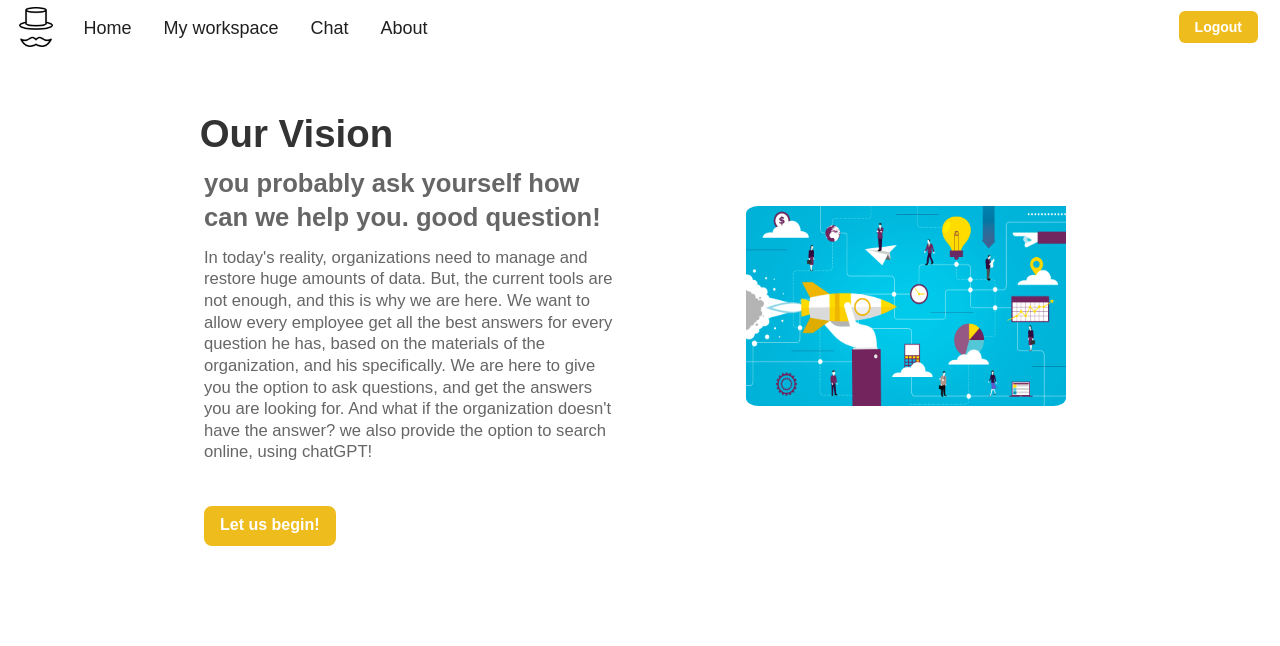
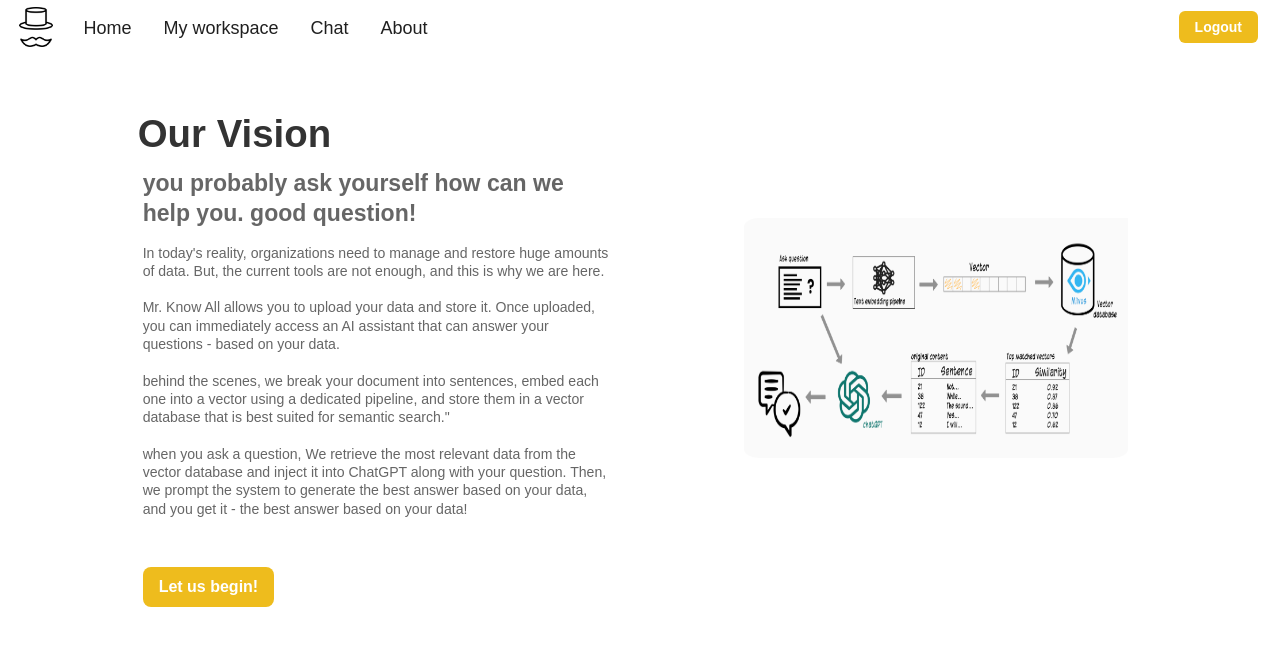
Before and after one commit to OmriLevyTau/MrKnowAll, a React (Create React App) app in the folder webui/: page /about in a window 1280 px wide. Shown: the top 646 px of the page. Built offline with nearby package versions, Linux system fonts and the light colour scheme; no server answers; sample sign-in values are in the browser's storage.

Commit message:
design improvements

```diff
--- a/webui/src/App.css
+++ b/webui/src/App.css
@@ -139,6 +139,7 @@ Home
 .image-menu img{
   width:100%;
 }
+
 
 .side-menu:hover{
   background-color:"#EEBC1D" !important
@@ -341,8 +342,8 @@ About Page
 
 .mainImg {
   color: #e1b2ba;
-  width: 25vw;
-  height: 25vh;
+  width: 30vw;
+  height: 30vh;
   border-top-left-radius: 4%;
   border-top-right-radius: 1  4%;
   border-bottom-right-radius: 4%;
@@ -375,13 +376,13 @@ About Page
   margin-right: 0px;
   margin-bottom: 0px;
   margin-left: 5%;
-  width: 35%;
+  width: 40%;
   margin: 0 0 0 0;
 }
 
 .text-blk.subHeadingText {
   color: rgb(102, 102, 102);
-  font-size: max(2vh,2vw);
+  font-size: max(1.8vh,1.8vw);
   line-height: 130%;
   font-weight: 700;
   padding-top: 0px;
@@ -395,7 +396,7 @@ About Page
 }
 
 .text-blk.description {
-  font-size: max(1.3vh,1.3vw);
+  font-size: max(1.1vh,1.1vw);
   line-height: 130%;
   color: rgb(102, 102, 102);
   margin-top: 0px;
--- a/webui/src/components/pages/About/About.jsx
+++ b/webui/src/components/pages/About/About.jsx
@@ -1,5 +1,5 @@
 import TopMenu from "../../common/Menu/TopMenu";
-import imageAbout from "../../../images/about.jpg"
+import imageAbout from "../../../images/workflow-ask.png"
 import { Button } from "antd";
 import { useNavigate } from "react-router-dom";
 
@@ -27,9 +27,15 @@ function About(){
                     </p>
                     <p class="text-blk description">
                         In today's reality, organizations need to manage and restore huge amounts of data. But, the current tools are not enough, and this is why we are here.
-                        We want to allow every employee get all the best answers for every question he has, based on the materials of the organization, and his specifically.
-                        We are here to give you the option to ask questions, and get the answers you are looking for.
-                        And what if the organization doesn't have the answer?  we also provide the option to search online, using chatGPT!
+                        <br/><br/>
+                        Mr. Know All allows you to upload your data and store it.
+                        Once uploaded, you can immediately access an AI assistant that can answer your questions - based on your data.
+                        <br/><br/>
+                        behind the scenes, we break your document into sentences, embed each one into a vector using a dedicated pipeline,
+                        and store them in a vector database that is best suited for semantic search."
+                        <br/><br/>
+                        when you ask a question, We retrieve the most relevant data from the vector database and inject it into ChatGPT along with your question.
+                        Then, we prompt the system to generate the best answer based on your data, and you get it - the best answer based on your data!
                     </p>
                     <Button type="primary" key="submit" size="large" style={{marginBottom:"4%" ,marginLeft:"2%"}} onClick={onClick}>Let us begin!</Button>
                     </div>
--- a/webui/src/components/pages/Chat/ChatInput.jsx
+++ b/webui/src/components/pages/Chat/ChatInput.jsx
@@ -81,13 +81,15 @@ function ChatInput(props) {
           /* onPressEnter={sendMsg} */
           onChange={(e) => setMsg(e.target.value)}
           value={msg}
+          placeholder="Ask me anything, and get answers based on your data!"
           style={{
             boxSizing: "border-box",
             fontFamily: "Nunito, sans-serif",
             boxShadow: "1px 1px 1px 1px #F9F7F7",
             position: "absolute",
             fontSize: "100%",
-            fontWeight: "50%"
+            fontWeight: "50%",
+
           }}
         />
         <Button
--- a/webui/src/components/pages/Home/AppHome.jsx
+++ b/webui/src/components/pages/Home/AppHome.jsx
@@ -1,6 +1,6 @@
 import { Button, Collapse } from "antd";
 import HomeCard from "../../common/Card/HomeCard";
-import mustach from "../../../images/mustach3.png"
+import mustach from "../../../images/mustach-home.png"
 import { CloudUploadOutlined, QuestionAnswerOutlined, QuestionMarkSharp } from "@mui/icons-material";
 
 import { useNavigate } from "react-router-dom";
@@ -26,7 +26,7 @@ function Landing(){
         <div className="generic-page-holder" >
             <TopMenu/>
             <div style={{ justifyContent:"space-evenly", width:"100%", display:"flex", flexDirection:"column", alignItems:"center", }} >
-                <div style={{ display:"flex", flexDirection:"row", background:"black", height:"60%" }}>
+                <div style={{ display:"flex", flexDirection:"row", background:"black", height:"50%" }}>
                     <div style={{background:"black", marginRight:"2%"}}>
                         <img src={ mustach} alt="mustach" width="130%" />
                     </div>
--- a/webui/src/components/pages/MyWorkspace/MyWorkspace.jsx
+++ b/webui/src/components/pages/MyWorkspace/MyWorkspace.jsx
@@ -2,6 +2,7 @@ import { useContext } from "react";
 import SideMenu from "../../common/Menu/SideMenu";
 import FileTable from "../../common/Table/Table";
 import { UserContext } from "../AppContent/AppContext";
+import ChatInput from "../Chat/ChatInput";
 
 function MyWorkspace() {
 
@@ -26,19 +27,28 @@ function MyWorkspace() {
             height: "100%",
             borderLeft: "15px white solid",
             overflowY: "visible",
+            display:"flex",
+            flexDirection:"column",
+            justifyContent:"space-between"
           }}
         >
-          <div
-            style={{
-              alignItems: "center",
-              fontFamily:"Nunito, sans-serif",
-              fontSize: "180%",
-            }}
-          >
-            {/* <h1>{user && user.email.split("@")[0]}-workspace</h1> */}
-            <h1 style={{textAlign:"center" , width:"97%", fontSize:"200%", fontWeight:800, marginBottom:"1%"}}>my workspace</h1>
+          <div style={{display:"flex", flexDirection:"column", position:"relative"}}>
+            <div style={{alignItems: "center", fontFamily:"Nunito, sans-serif", fontSize: "180%", }} >
+              {/* <h1>{user && user.email.split("@")[0]}-workspace</h1> */}
+              <h1 style={{textAlign:"center" ,  fontFamily:"Nunito, sans-serif" , width:"97%", fontSize:"200%", fontWeight:800, marginBottom:"1%"}}>my workspace</h1>
+            </div>
+
+            <div style={{display:"flex", position:"relative"}}>
+              <FileTable></FileTable>
+            </div>
           </div>
-          <FileTable></FileTable>
+          <div>
+            <div className="new-home-header-search" style={{ display:"flex", flexDirection:"column", alignItems:"center", position:"relative"}}>
+                <h3  style={{color:'black', fontWeight:'700' , fontFamily: "Nunito, sans-serif"}} ></h3>
+                <ChatInput width={"80%"} />
+            </div>
+          </div>
+
         </div>
       </div>
     </>
```
Also changed, not shown: webui/src/images/mustach-home.png (added).
